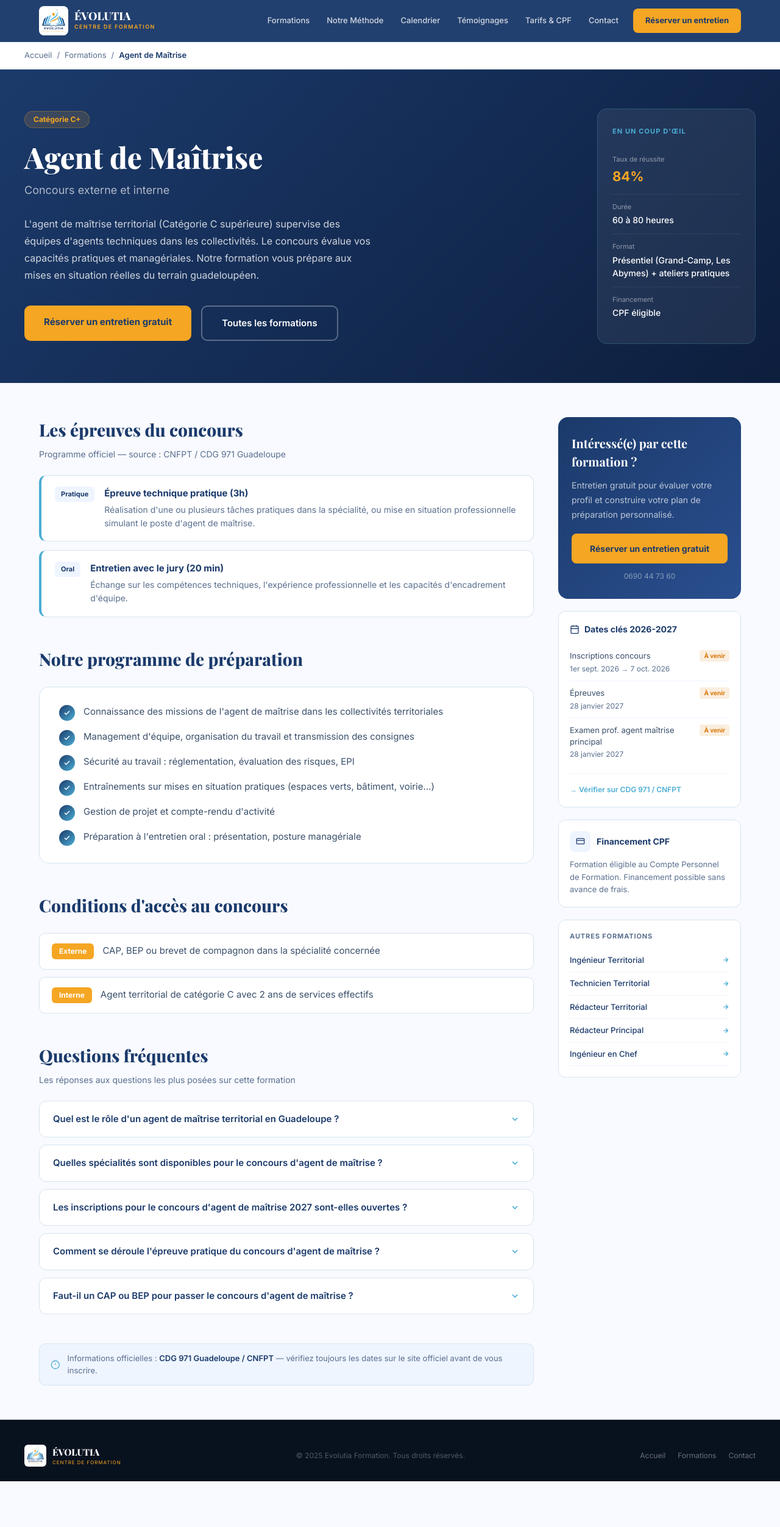
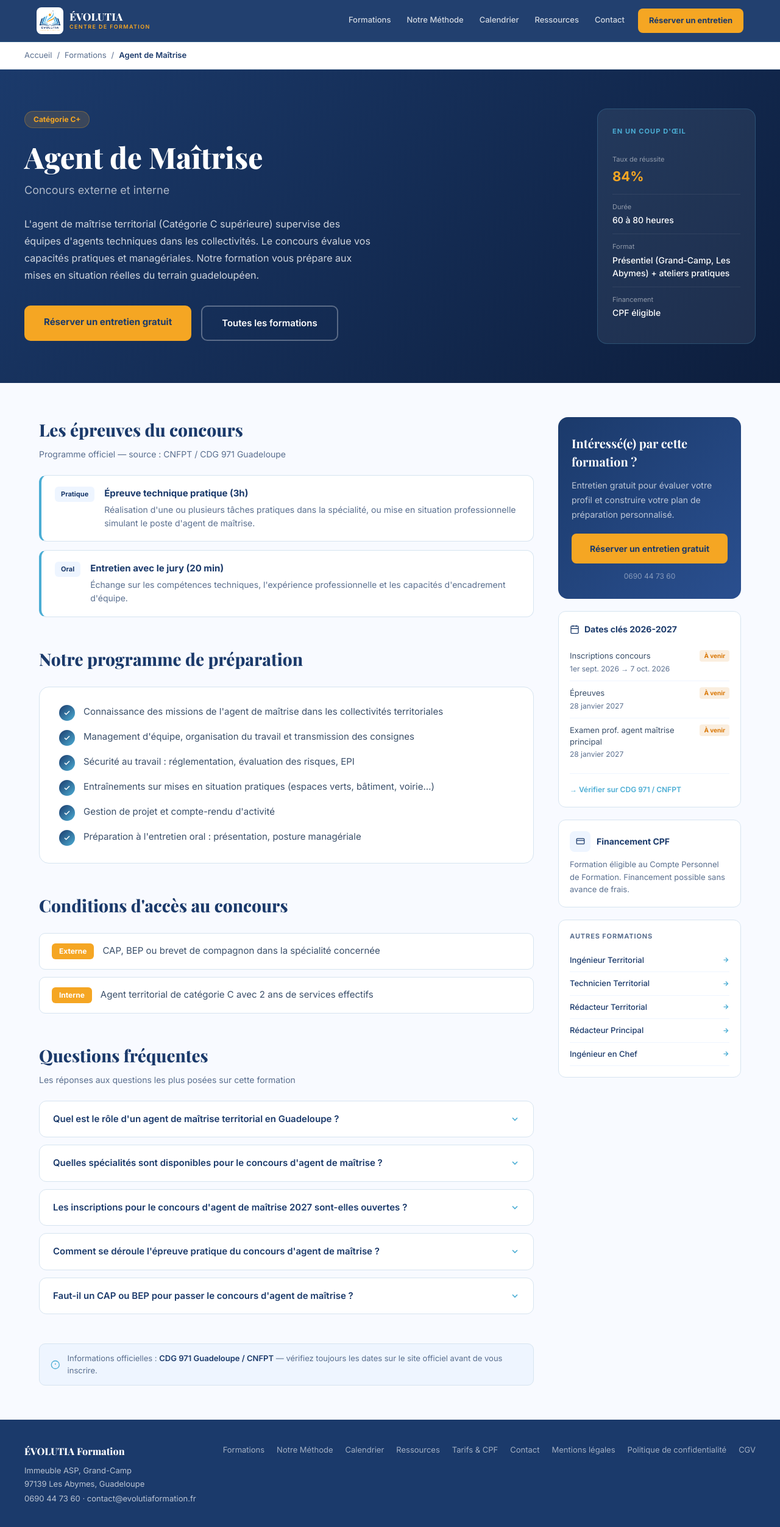
Before and after one commit to jmd971/evolutia, a Next.js app: page /formations/agent-de-maitrise-guadeloupe in a window 1280 px wide. Shown: the top 2504 px of the page at 61% size. Before the commit the page ends 2429 px from the top, so only its background shows below. Built offline with nearby package versions, Linux system fonts and the light colour scheme.

Commit message:
feat: use shared NavBar/Footer in app/formations/[slug]/page.tsx

```diff
--- a/app/formations/[slug]/page.tsx
+++ b/app/formations/[slug]/page.tsx
@@ -2,6 +2,8 @@ import { notFound } from "next/navigation";
 import type { Metadata } from "next";
 import Image from "next/image";
 import Link from "next/link";
+import NavBar from "../../components/NavBar"
+import Footer from "../../components/Footer"
 
 type Epreuve = { type: string; label: string; desc: string };
 type Condition = { voie: string; condition: string };
@@ -404,34 +406,7 @@ export default async function FormationPage({ params }: { params: Promise<{ slug
     <div style={{ fontFamily: "'Inter', system-ui, sans-serif", color: "#1a2740", background: "#F8FAFF" }}>
 
       {/* Navbar */}
-      <header style={{ position: "sticky", top: 0, zIndex: 50, background: "rgba(27,58,107,0.97)", backdropFilter: "blur(12px)", borderBottom: "1px solid rgba(75,173,212,0.2)" }}>
-        <div style={{ maxWidth: 1200, margin: "0 auto", padding: "0 24px", display: "flex", alignItems: "center", justifyContent: "space-between", height: 68 }}>
-          <Link href="/" style={{ display: "flex", alignItems: "center", gap: 10, textDecoration: "none" }}>
-            <Image src="/logo-evolutia.png" alt="Évolutia Formation" width={48} height={48} style={{ borderRadius: 8, background: "white", padding: 2 }} priority />
-            <div>
-              <div style={{ fontFamily: "'Playfair Display', serif", fontWeight: 800, fontSize: 18, color: "white", lineHeight: 1.1 }}>ÉVOLUTIA</div>
-              <div style={{ fontSize: 9, color: "#F5A623", letterSpacing: "0.15em", fontWeight: 600, textTransform: "uppercase" }}>Centre de Formation</div>
-            </div>
-          </Link>
-          <nav style={{ display: "flex", gap: 4, alignItems: "center" }} className="nav-links">
-            {([
-              ["Formations", "/formations"],
-              ["Notre Méthode", "/notre-methode"],
-              ["Calendrier", "/calendrier-concours-guadeloupe"],
-              ["Témoignages", "/temoignages-laureats"],
-              ["Tarifs & CPF", "/financement-tarifs"],
-              ["Contact", "/contact"],
-            ] as [string, string][]).map(([label, href]) => (
-              <Link key={href} href={href} style={{ color: "rgba(255,255,255,0.8)", fontSize: 13, fontWeight: 500, padding: "6px 12px", borderRadius: 6, textDecoration: "none", whiteSpace: "nowrap" }}>
-                {label}
-              </Link>
-            ))}
-            <Link href="/contact" style={{ background: "#F5A623", color: "#1B3A6B", fontWeight: 700, fontSize: 13, padding: "10px 20px", borderRadius: 8, textDecoration: "none", whiteSpace: "nowrap", marginLeft: 8 }}>
-              Réserver un entretien
-            </Link>
-          </nav>
-        </div>
-      </header>
+      <NavBar />
 
       {/* Breadcrumb */}
       <div style={{ background: "white", borderBottom: "1px solid #D6E4F0", padding: "12px 24px" }}>
@@ -556,7 +531,7 @@ export default async function FormationPage({ params }: { params: Promise<{ slug
         </div>
 
         {/* Sidebar */}
-        <div style={{ position: "sticky", top: 88, display: "flex", flexDirection: "column", gap: 20 }}>
+        <div className="formation-sidebar" style={{ position: "sticky", top: 88, display: "flex", flexDirection: "column", gap: 20 }}>
           {/* CTA */}
           <div style={{ background: "linear-gradient(135deg, #1B3A6B, #2a4f8f)", borderRadius: 16, padding: "28px 22px" }}>
             <h3 style={{ fontFamily: "'Playfair Display', serif", fontSize: 20, fontWeight: 700, color: "white", margin: "0 0 12px 0" }}>Intéressé(e) par cette formation ?</h3>
@@ -614,23 +589,7 @@ export default async function FormationPage({ params }: { params: Promise<{ slug
       </div>
 
       {/* Footer */}
-      <footer style={{ background: "#08111E", padding: "40px 24px 24px", borderTop: "1px solid rgba(75,173,212,0.15)" }}>
-        <div style={{ maxWidth: 1200, margin: "0 auto", display: "flex", justifyContent: "space-between", alignItems: "center", flexWrap: "wrap", gap: 16 }}>
-          <div style={{ display: "flex", alignItems: "center", gap: 10 }}>
-            <Image src="/logo-evolutia.png" alt="Évolutia" width={36} height={36} style={{ borderRadius: 6, background: "white", padding: 2 }} />
-            <div>
-              <div style={{ fontFamily: "'Playfair Display', serif", fontWeight: 800, fontSize: 15, color: "white" }}>ÉVOLUTIA</div>
-              <div style={{ fontSize: 8, color: "#F5A623", letterSpacing: "0.12em" }}>CENTRE DE FORMATION</div>
-            </div>
-          </div>
-          <div style={{ color: "rgba(255,255,255,0.3)", fontSize: 12 }}>© 2025 Evolutia Formation. Tous droits réservés.</div>
-          <div style={{ display: "flex", gap: 20 }}>
-            {([["Accueil", "/"], ["Formations", "/formations"], ["Contact", "/contact"]] as [string,string][]).map(([label, href]) => (
-              <Link key={href} href={href} style={{ color: "rgba(255,255,255,0.4)", fontSize: 12, textDecoration: "none" }}>{label}</Link>
-            ))}
-          </div>
-        </div>
-      </footer>
+      <Footer />
 
       <style>{`
         @import url('https://fonts.googleapis.com/css2?family=Playfair+Display:wght@400;600;700;800&family=Inter:wght@300;400;500;600;700&display=swap');
```
